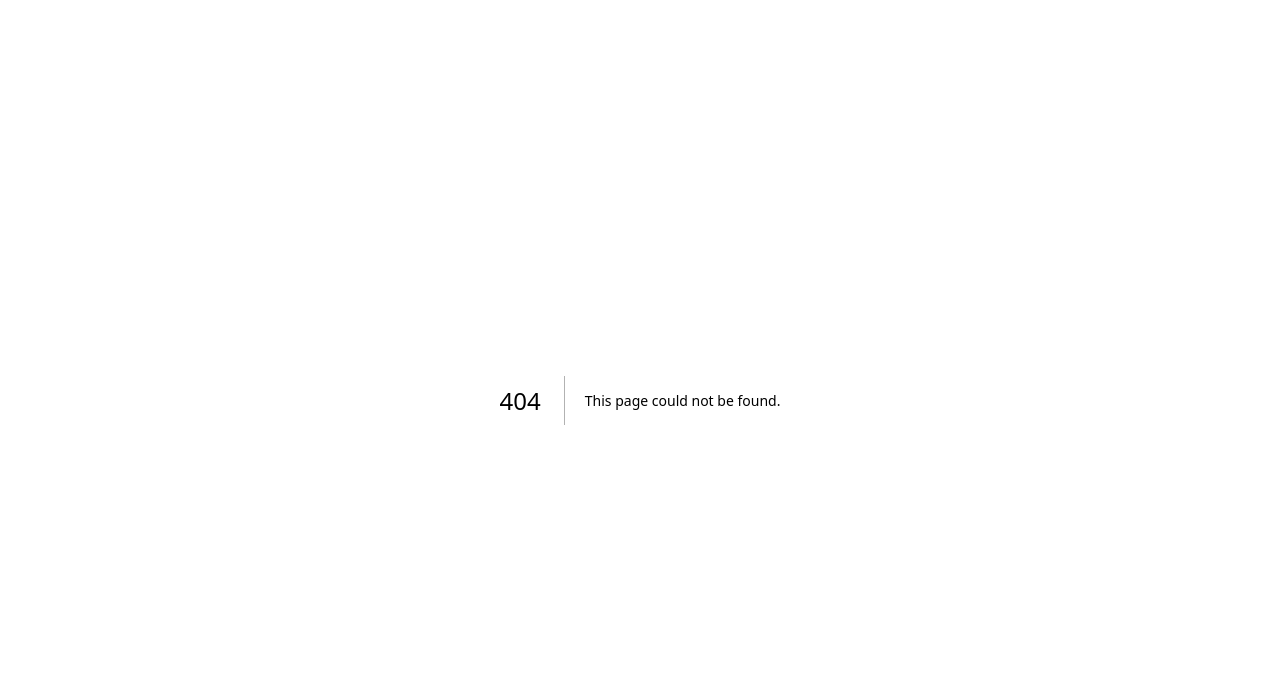
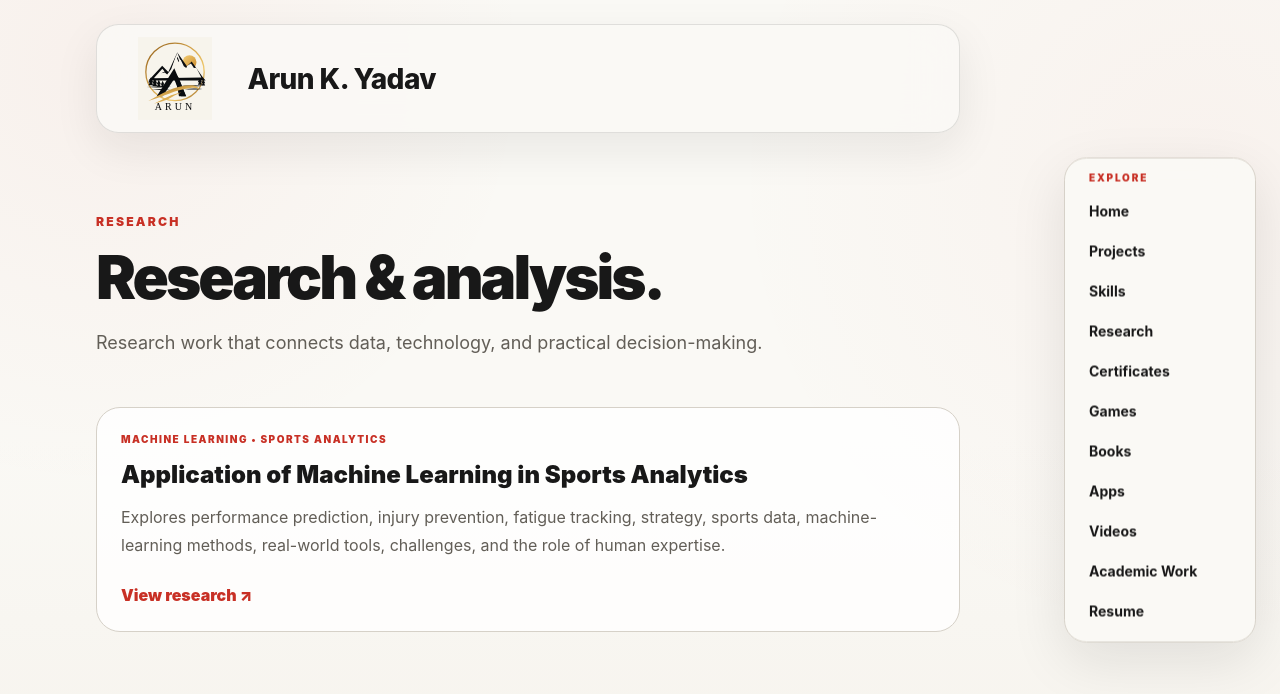
Before and after one commit to arunyadav-214/learning-website, a Next.js app: page /research in a window 1280 px wide. Before the commit this address had no page. Shown: the top 694 px of the page. Built offline with nearby package versions, Linux system fonts and the light colour scheme.

Commit message:
Add dedicated research page

```diff
--- /dev/null
+++ b/app/research/page.tsx
@@ -0,0 +1,14 @@
+import PageShell from "../PageShell";
+
+export default function ResearchPage() {
+  return (
+    <PageShell kicker="RESEARCH" title="Research & analysis." intro="Research work that connects data, technology, and practical decision-making.">
+      <a href="/research/machine-learning-sports-analytics" className="block rounded-[1.5rem] border border-black/10 bg-white/80 p-6 transition hover:-translate-y-1 hover:border-[#c83025]/40">
+        <p className="text-[10px] font-black uppercase tracking-[0.15em] text-[#c83025]">Machine Learning • Sports Analytics</p>
+        <h2 className="mt-3 text-2xl font-black">Application of Machine Learning in Sports Analytics</h2>
+        <p className="mt-3 max-w-3xl leading-7 text-muted-foreground">Explores performance prediction, injury prevention, fatigue tracking, strategy, sports data, machine-learning methods, real-world tools, challenges, and the role of human expertise.</p>
+        <span className="mt-6 inline-block font-black text-[#c83025]">View research ↗</span>
+      </a>
+    </PageShell>
+  );
+}
```
